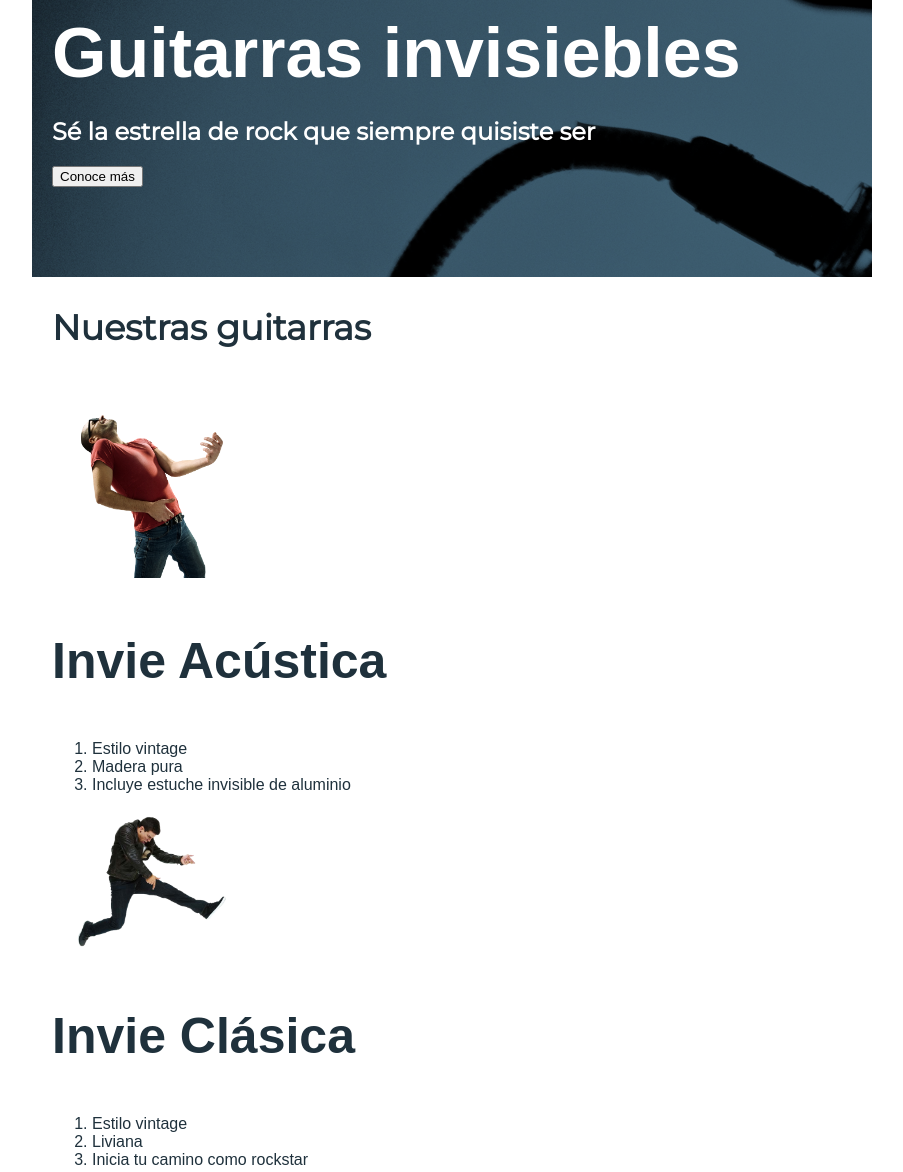
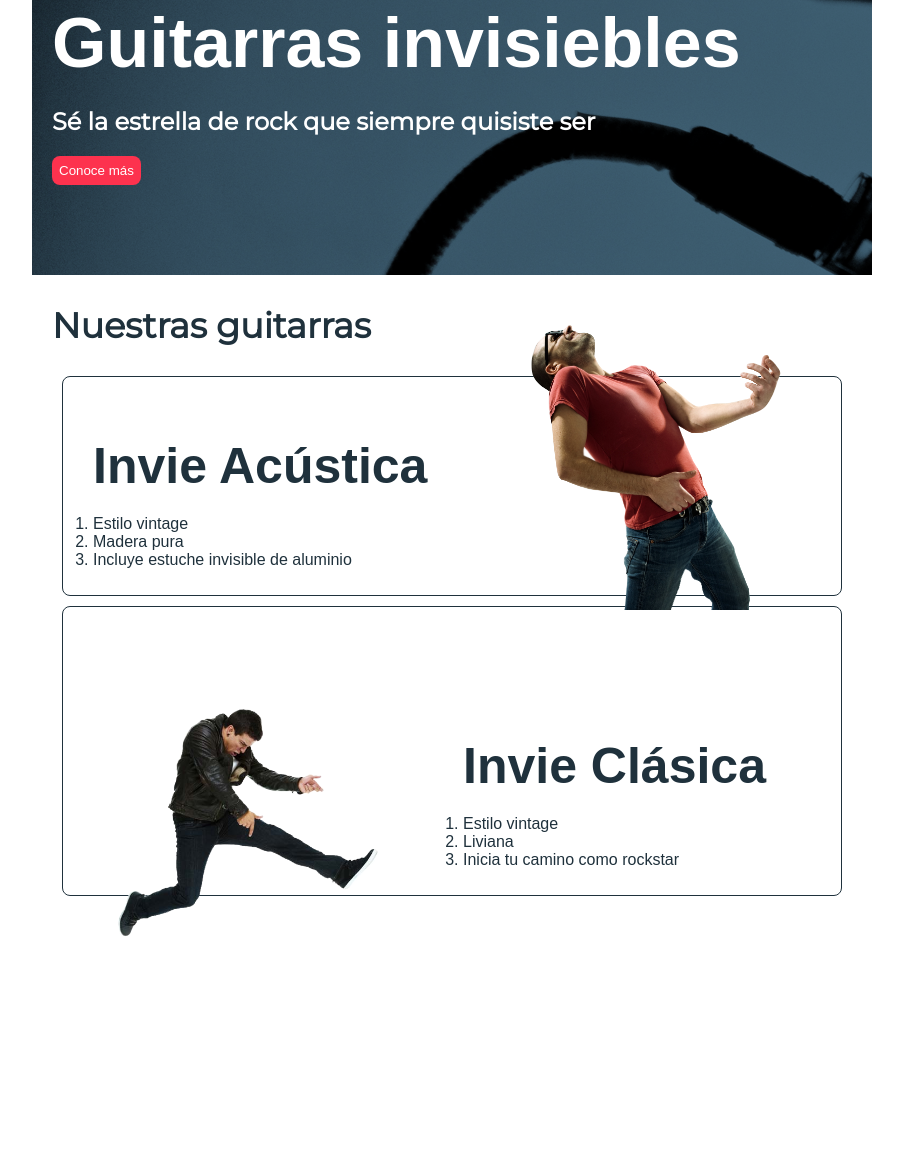
Before and after one commit to linnk99/invie-practice, a plain HTML site: page index.html in a window 1280 px wide. Shown: the part 183-1355 px from the top of the page, without its empty margins (188-1091 px from the left). After the commit the page ends 1131 px from the top, so only its background shows below. Drawn offline with Linux system fonts and the light colour scheme; a web font is replaced by a local one.

Commit message:
borders in guitarra boxes, position and button improved

```diff
--- a/css/invie-ejemplos.css
+++ b/css/invie-ejemplos.css
@@ -22,6 +22,14 @@ body {
     margin: 0;
 }
 
+button {
+    border-radius: 8px;
+    border: none;
+    background: #FD324E;
+    color: white;
+    padding: 7px;
+}
+
 .titulo {
     font-size: 70px;
     margin-bottom: 0;
@@ -36,6 +44,7 @@ body {
 
 .title-b {
     font-size: 50px;
+    margin-bottom: 20px;
 }
 
 .guitarras {
@@ -59,6 +68,8 @@ body {
 
 .menu {
     font-size: 24px;
+    position: absolute;
+    right: 0;
 }
 
 .menu li, .menu, .logotipo {
@@ -70,10 +81,43 @@ body {
 }
 
 .header {
-
+    position: relative;
 }
 
 .contenedor {
     width: 800px;
     margin: auto;
 }
+
+.guitarra {
+    margin: 10px;
+    padding: 10px;
+    /* overflow: hidden; */
+    border: 1px solid #1F313C;
+    border-radius: 8px;
+}
+
+.guitarra ol {
+    padding: 0;
+}
+
+.right {
+    float: right;
+    position: relative;
+    top: -127px;
+}
+
+.left {
+    float: left;
+    position: relative;
+    top: 80px;
+}
+
+.contenedor-guitarra-a {
+    padding-left: 20px;
+}
+
+.contenedor-guitarra-b {
+    margin-left: 370px;
+    padding-left: 20px;
+}
--- a/index.html
+++ b/index.html
@@ -26,30 +26,35 @@
             </nav>
         </header>
         <section id="portada" class="portada contenedor"> <!--portada-->
-            <div class="contenedor"></div>
+            <div class="contenedor">
                 <h1 class="titulo">Guitarras invisiebles</h1> <!-- título -->
                 <h3 class="title-a">Sé la estrella de rock que siempre quisiste ser</h3><!-- resumen -->
                 <button class="boton">Conoce más</button><!-- botón -->
+            </div>
         </section>
         <section id="guitarras" class="guitarras contenedor"> <!-- guitarras -->
             <h2>Nuestras guitarras</h2><!-- titulo -->
             <article class="guitarra"> <!-- guitarra 1 -->
-                <img src="images/invie-acustica.png" alt="Guitarra Invie Acústica" width="200"/>
+                <img class="right" src="images/invie-acustica.png" alt="Guitarra Invie Acústica" width="350"/>
+                <div class="contenedor-guitarra-a">
                     <h3 class="title-b">Invie Acústica</h3>
                     <ol>
                         <li>Estilo vintage</li>
                         <li>Madera pura</li>
                         <li>Incluye estuche invisible de aluminio</li>
                     </ol>
+                </div>
             </article>
             <article class="guitarra"> <!-- guitarra 2 -->
-                <img src="images/invie-classic.png" alt="Guitarra Invie Clásica" width="200"/>
+                <img class="left" src="images/invie-classic.png" alt="Guitarra Invie Clásica" width="350"/>
+                <div class="contenedor-guitarra-b">
                     <h3 class="title-b">Invie Clásica</h3>
                     <ol>
                         <li>Estilo vintage</li>
                         <li>Liviana</li>
                         <li>Inicia tu camino como rockstar</li>
                     </ol>
+                </div>
             </article>
         </section>
     </body>
```
Lines whose indentation alone changed are shown as unchanged.
